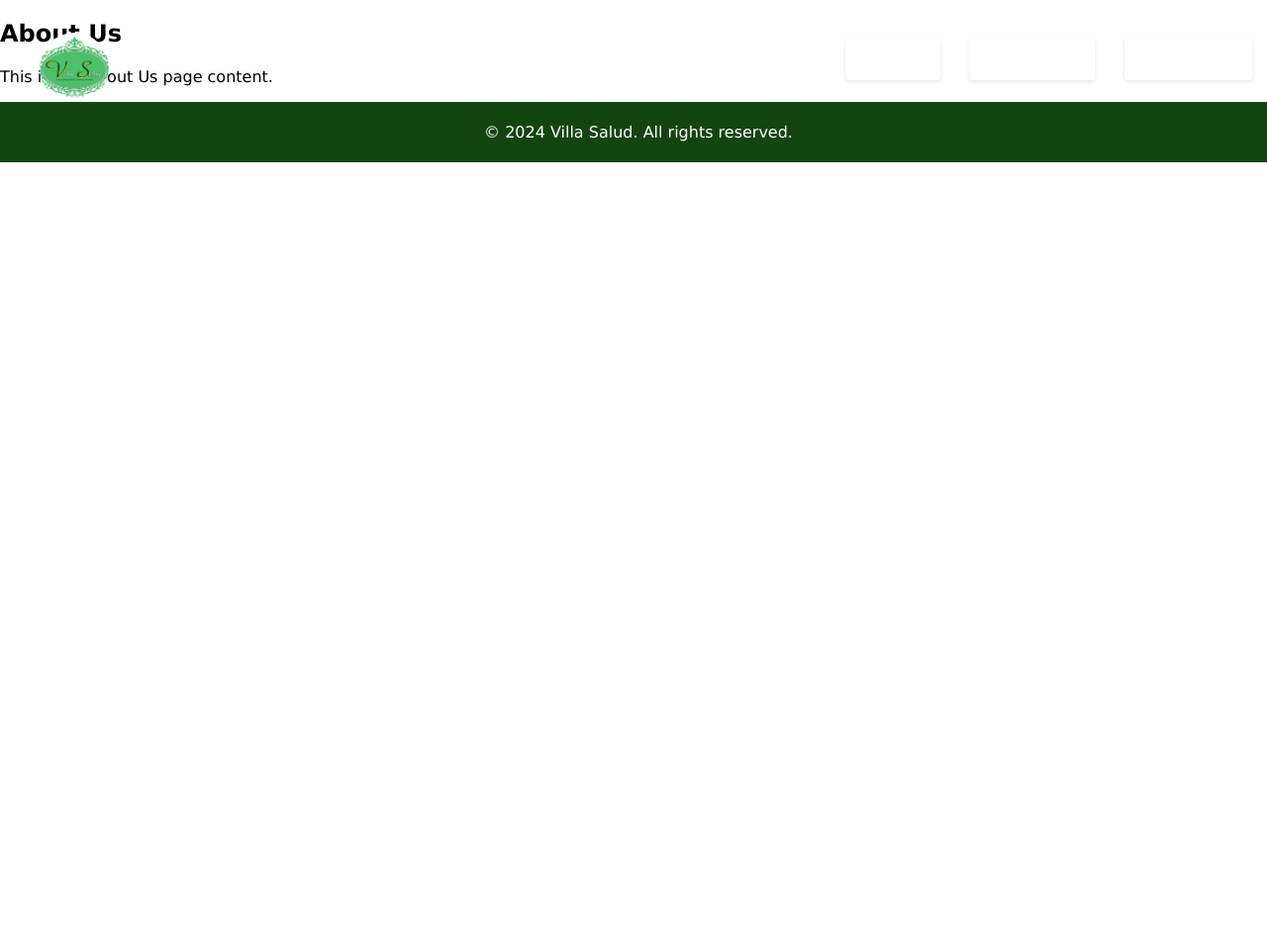
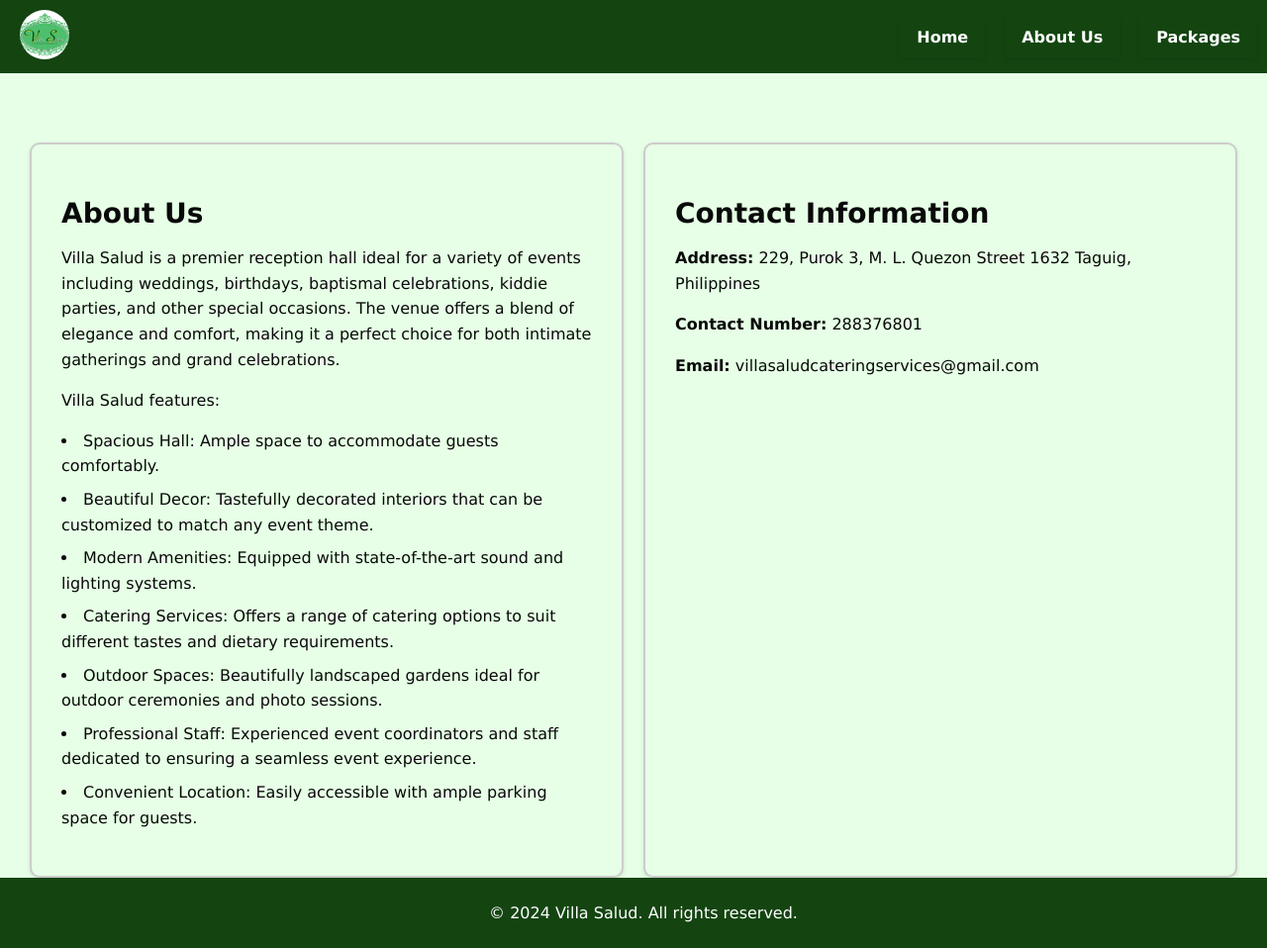
Before and after one commit to bergado-shamma/villa_salud, a PHP site: page /works/about_us.php in a window 1280 px wide. Shown: the whole page at 99% size. Before the commit the page ends 164 px from the top, so only its background shows below. Run offline with PHP 8.4, Linux system fonts and the light colour scheme.

Commit message:
add  files

```diff
--- a/styles/about_us_styles.css
+++ b/styles/about_us_styles.css
@@ -1,29 +1,29 @@
 body {
-  font-family: "Lucida Grande", "Lucida Sans Unicode", Geneva, Verdana,
-    sans-serif;
+  font-family: "Lucida Grande", "Lucida Sans Unicode", Geneva, Verdana, sans-serif;
   margin: 0;
   padding: 0;
   box-sizing: border-box;
+  background-color: #e6ffe6;
+  color: #090909;
+  display: flex;
+  flex-direction: column;
+  min-height: 100vh;
 }
 
-header {
-  background-color: transparent;
+header, footer {
+  background-color: #144511;
   padding: 10px 0;
   display: flex;
   align-items: center;
   justify-content: space-between;
-  height: 60px;
-  z-index: 2;
-  position: absolute;
   width: 100%;
 }
 
 .logo img {
-  margin-top: 20px;
-  height: 70px;
-  width: 70px;
+  height: 50px;
+  width: 50px;
   border-radius: 50%;
-  margin-left: 40px;
+  margin-left: 20px;
 }
 
 nav ul {
@@ -34,19 +34,18 @@ nav ul {
 }
 
 nav ul li {
-  margin: 0 15px;
+  margin: 0 10px;
 }
 
 nav ul li a {
   background-color: transparent;
   color: white;
-  padding: 10px 20px;
+  padding: 10px 15px;
   text-decoration: none;
   border-radius: 4px;
   border: 2px solid transparent;
   box-shadow: 0 2px 4px rgba(0, 0, 0, 0.1);
-  transition: background-color 0.3s ease, color 0.3s ease,
-    border-color 0.3s ease;
+  transition: background-color 0.3s ease, color 0.3s ease, border-color 0.3s ease;
   font-weight: bold;
 }
 
@@ -55,54 +54,58 @@ nav ul li a:hover {
   color: white;
 }
 
-.about-section {
-  padding: 50px;
-  background-color: #f0f0f0;
+.main-content {
+  display: flex;
+  justify-content: space-between;
+  margin-top: 70px;
+  padding: 0 20px;
 }
 
-.about-section h2 {
-  font-size: 36px;
-  margin-bottom: 20px;
+.about-section, .contact-info {
+  flex: 1;
+  padding: 30px;
+  background-color: #e6ffe6;
+  text-align: left;
+  border: 2px solid #ccc;
+  box-shadow: 0 2px 4px rgba(0, 0, 0, 0.1);
+  margin: 0 10px;
+  border-radius: 10px;
 }
 
-.about-section p {
-  font-size: 18px;
-  line-height: 1.6;
+.about-section h1, .contact-info h2 {
+  font-size: 28px;
+  margin-bottom: 15px;
 }
 
-.about-team {
-  display: flex;
-  justify-content: space-around;
-  margin-top: 40px;
+.about-section p, .contact-info p {
+  font-size: 16px;
+  line-height: 1.6;
+  margin-bottom: 15px;
 }
 
-.team-member {
-  text-align: center;
-  width: 250px;
+.about-section ul {
+  text-align: left;
+  padding: 0;
+  margin: 15px 0;
 }
 
-.team-member img {
-  width: 150px;
-  height: 150px;
-  border-radius: 50%;
-  margin-bottom: 10px;
-}
-
-.team-member h3 {
-  font-size: 24px;
-  margin-bottom: 10px;
-}
-
-.team-member p {
+.about-section li {
   font-size: 16px;
+  line-height: 1.6;
+  margin-bottom: 8px;
 }
 
 footer {
   background-color: #144511;
   color: #fff;
-  padding: 5px;
+  padding: 10px;
   text-align: center;
   position: relative;
-  bottom: 0;
   width: 100%;
+  margin-bottom: 0px;
 }
+
+.footer-content {
+  width: 100%;
+  text-align: center;
+}
--- a/works/about_us.php
+++ b/works/about_us.php
@@ -1,16 +1,17 @@
 <!DOCTYPE html>
 <html lang="en">
+
 <head>
-    <meta charset="UTF-8" />
-    <meta name="viewport" content="width=device-width, initial-scale=1.0" />
+  <meta charset="UTF-8">
+  <meta name="viewport" content="width=device-width, initial-scale=1.0">
   <title>Villa Salud - About Us</title>
-    <link rel="stylesheet" href="../styles/about_us_styles.css" />
+  <link rel="stylesheet" href="../styles/about_us_styles.css">
 </head>
 
 <body>
   <header>
     <div class="logo">
-        <img src="./assets/logo.jpg" alt="Villa Salud Logo" />
+      <img src="./assets/logo.jpg" alt="Villa Salud Logo">
     </div>
     <nav>
       <ul>
@@ -20,10 +21,49 @@
       </ul>
     </nav>
   </header>
-    <main>
-      <section>
+  <main class="main-content">
+    <section class="about-section">
       <h1>About Us</h1>
-        <p>This is the About Us page content.</p>
+      <p>
+        Villa Salud is a premier reception hall ideal for a variety of events
+        including weddings, birthdays, baptismal celebrations, kiddie parties,
+        and other special occasions. The venue offers a blend of elegance and
+        comfort, making it a perfect choice for both intimate gatherings and
+        grand celebrations.
+      </p>
+      <p>
+        Villa Salud features:
+
+          <li>Spacious Hall: Ample space to accommodate guests comfortably.</li>
+          <li>Beautiful Decor: Tastefully decorated interiors that can
+              be customized to match any event theme.
+          </li>
+          <li>Modern Amenities: Equipped with state-of-the-art sound and
+              lighting systems.
+          </li>
+          <li>Catering Services: Offers a range of catering options to suit
+              different tastes and dietary requirements.
+          </li>
+          <li>Outdoor Spaces: Beautifully landscaped gardens ideal for
+              outdoor ceremonies and photo sessions.
+          </li>
+          <li>Professional Staff: Experienced event coordinators and staff
+              dedicated to ensuring a seamless event experience.
+            </li>
+          <li>Convenient Location: Easily accessible with ample parking space
+              for guests.
+          </li>
+        </ul>
+      </p>
+    </section>
+    <section class="contact-info">
+      <div class="contact-content">
+        <h2>Contact Information</h2>
+        <p><strong>Address:</strong>
+        229, Purok 3, M. L. Quezon Street 1632 Taguig, Philippines</p>
+        <p><strong>Contact Number:</strong> 288376801</p>
+        <p><strong>Email:</strong> villasaludcateringservices@gmail.com</p>
+      </div>
     </section>
   </main>
   <footer>
@@ -33,4 +73,5 @@
     </footer>
   <script src="../scripts/about_us_script.js"></script>
 </body>
+
 </html>
```
Lines whose indentation alone changed are shown as unchanged.
